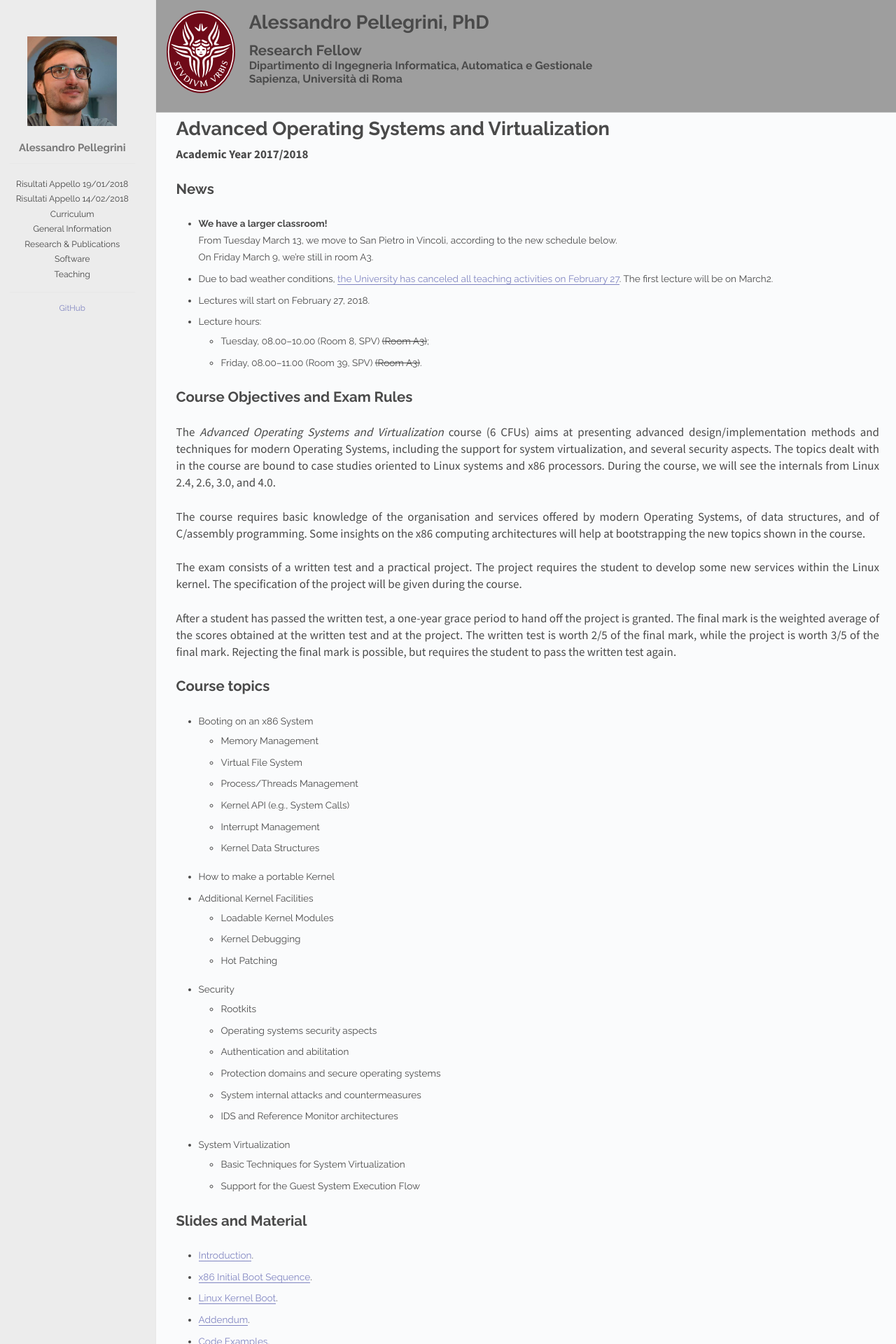
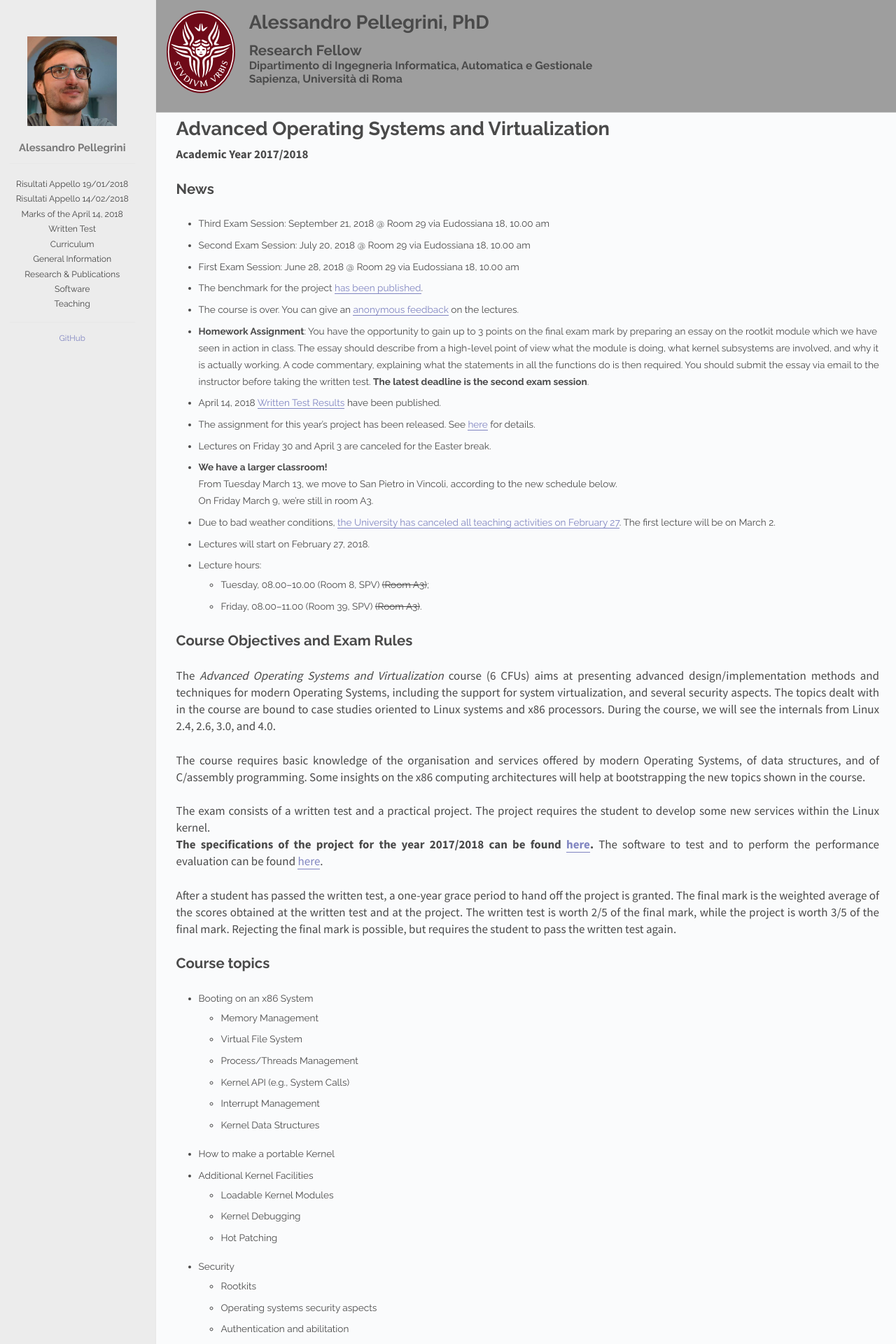
Before and after one commit to alessandropellegrini/personal-website, a Jekyll site: the page built from _posts/2017-01-01-aosv.md, in a window 1280 px wide. Shown: the top 1920 px of the page at 70% size. Built offline with Jekyll 4.4.1, drawn with Linux system fonts in a browser that asks for light colours; some of the changed text lies outside the part shown.

Commit message:
Update the page on AOSV course
The full set of slides have been published, plus tests, plus project,
plus everything else.

Signed-off-by: Alessandro Pellegrini <pellegrini@dis.uniroma1.it>

```diff
--- a/_posts/2017-01-01-aosv.md
+++ b/_posts/2017-01-01-aosv.md
@@ -12,13 +12,29 @@ News
 ----
 
 
+* Third Exam Session: September 21, 2018 @ Room 29 via Eudossiana 18, 10.00 am
+* Second Exam Session: July 20, 2018 @ Room 29 via Eudossiana 18, 10.00 am
+* First Exam Session: June 28, 2018 @ Room 29 via Eudossiana 18, 10.00 am
+* The benchmark for the project [has been published]({{ local-url }}/2018-fibers.tar.gz).
+* The course is over. You can give an [anonymous feedback](https://goo.gl/forms/LG508hAmf3jef48E3) on the lectures.
+* **Homework Assignment**: You have the opportunity to gain up to 3
+   points on the final exam mark by preparing an essay on the rootkit
+   module which we have seen in action in class. The essay should describe
+   from a high-level point of view what the module is doing, what
+   kernel subsystems are involved, and why it is actually working.
+   A code commentary, explaining what the statements in all the functions
+   do is then required. You should submit the essay via email to the
+   instructor before taking the written test. **The latest deadline is the second exam session**.
+* April 14, 2018 [Written Test Results]({{ local-url }}/2018-04-14-risultati.html) have been published.
+* The assignment for this year's project has been released.
+  See [here]({{ local-url }}/progetto-2017.pdf) for details.
+* Lectures on Friday 30 and April 3 are canceled for the Easter break.
 * **We have a larger classroom!**
   From Tuesday March 13, we move to San Pietro in
   Vincoli, according to the new schedule below.
   On Friday March 9, we're still in room A3.
 * Due to bad weather conditions, [the University has canceled all teaching
-  activities on February
-27](https://www.uniroma1.it/it/notizia/didattica-sospesa-anche-il-27-febbraio-il-perdurare-di-cattive-condizioni-climatiche). The first lecture will be on March2.
+  activities on February 27](https://www.uniroma1.it/it/notizia/didattica-sospesa-anche-il-27-febbraio-il-perdurare-di-cattive-condizioni-climatiche). The first lecture will be on March 2.
 * Lectures will start on February 27, 2018.
 * Lecture hours:
   - Tuesday, 08.00--10.00 (Room 8, SPV) ~~(Room A3)~~;
@@ -42,8 +58,9 @@ Some insights on the x86 computing architectures will help at bootstrapping the
 new topics shown in the course.
 
 The exam consists of a written test and a practical project. The project
-requires the student to develop some new services within the Linux kernel. The
-specification of the project will be given during the course.
+requires the student to develop some new services within the Linux kernel.
+**The specifications of the project for the year 2017/2018 can be found
+[here]({{ local-url }}/progetto-2017.pdf).** The software to test and to perform the performance evaluation can be found [here](({{ local-url }}/2018-fibers.tar.gz).).
 
 After a student has passed the written test, a one-year grace period to hand
 off the project is granted. The final mark is the weighted average of the scores
@@ -87,7 +104,14 @@ Slides and Material
 * [x86 Initial Boot Sequence]({{ local-url }}/1.Initial-Boot-Sequence.pdf).
 * [Linux Kernel Boot]({{ local-url }}/2.Kernel-Boot.pdf).
 * [Addendum]({{ local-url }}/3.Addendum.pdf).
-* [Code Examples]({{ local-url }}/code-examples.tar.gz).
+* [Starting and Managing Processes]({{ local-url }}/4.Starting-Processes.pdf).
+* [Loadable Kernel Modules]({{ local-url }}/5.Kernel-Modules.pdf).
+* [Kernel Messaging]({{ local-url }}/6.Kernel-Messaging.pdf).
+* [Security]({{ local-url }}/7.Security.pdf).
+* [Virtualization Support]({{ local-url }}/8.Virtualization.pdf).
+* [Dealing with Concurrency in the Kernel]({{ local-url }}/9.Concurrency-in-kernel.pdf).
+* [Hot Patching]({{ local-url }}/10.Hot-Patching.pdf).
+* [Code Examples]({{ local-url }}/code-examples.zip).
 
 
 References
@@ -111,3 +135,5 @@ Useful Links
 - [Cross-Referencing Linux](https://elixir.free-electrons.com/linux/latest/source)
 - [Buffer overflow tutorial](http://www.infsec.ethz.ch/people/schapatr/BOtutorial.pdf)
 - [Understanding The Linux Virtual Memory Manager](https://www.kernel.org/doc/gorman/pdf/understand.pdf)
+- [Creating a vDSO: the Colonel's Other
+  Chicken](http://www.linuxjournal.com/content/creating-vdso-colonels-other-chicken)
--- /dev/null
+++ b/didattica/2017/aosv/2018-04-14-risultati.md
@@ -0,0 +1,11 @@
+---
+layout: default
+---
+
+Marks of the April 14, 2018 Written Test
+----------------------------------------
+
+| Student                                 | Mark  |
+|-----------------------------------------|:-----:|
+| Migliori Andrea                         | 15/18 |
+| Artuso Fiorella                         | 16/18 |
```
Also changed, not shown: _posts/2017-01-01-architetture.md (+1 -0 lines), teaching.md (+2 -1 lines), 12 other files.
